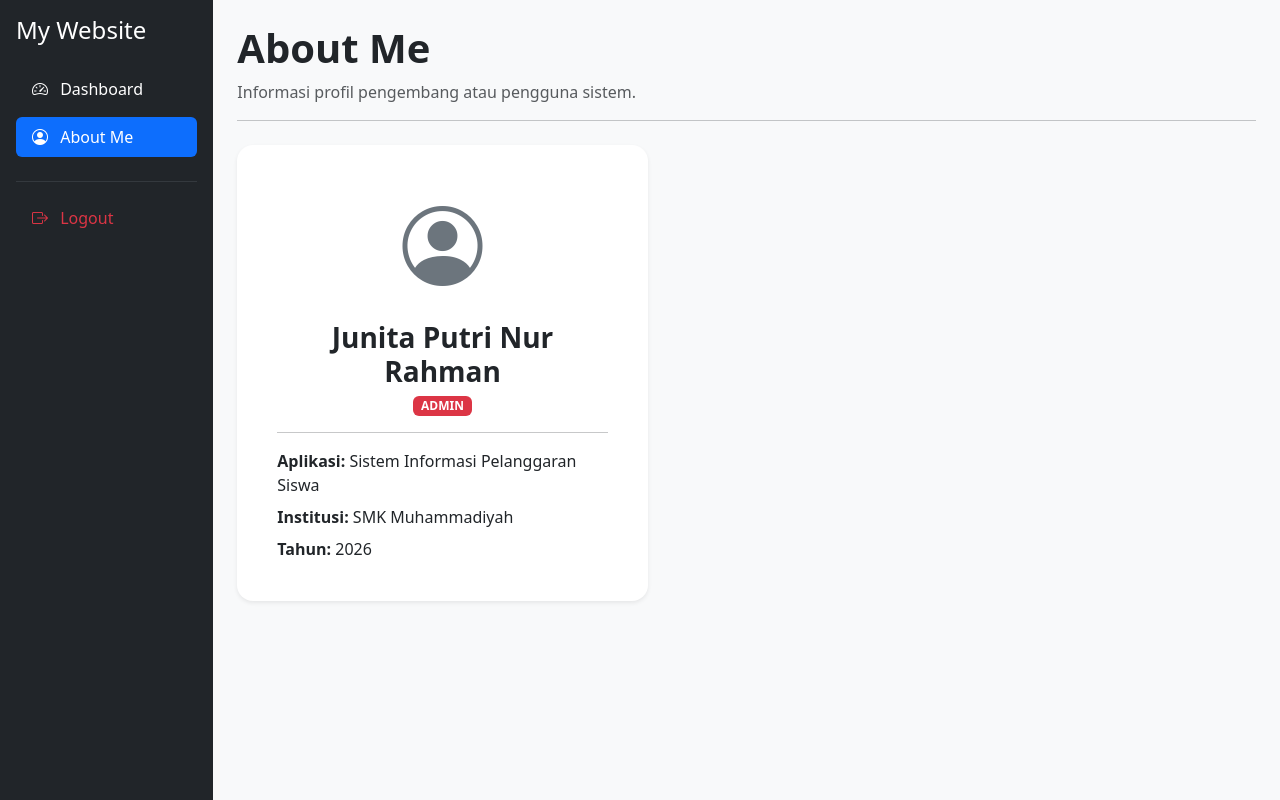
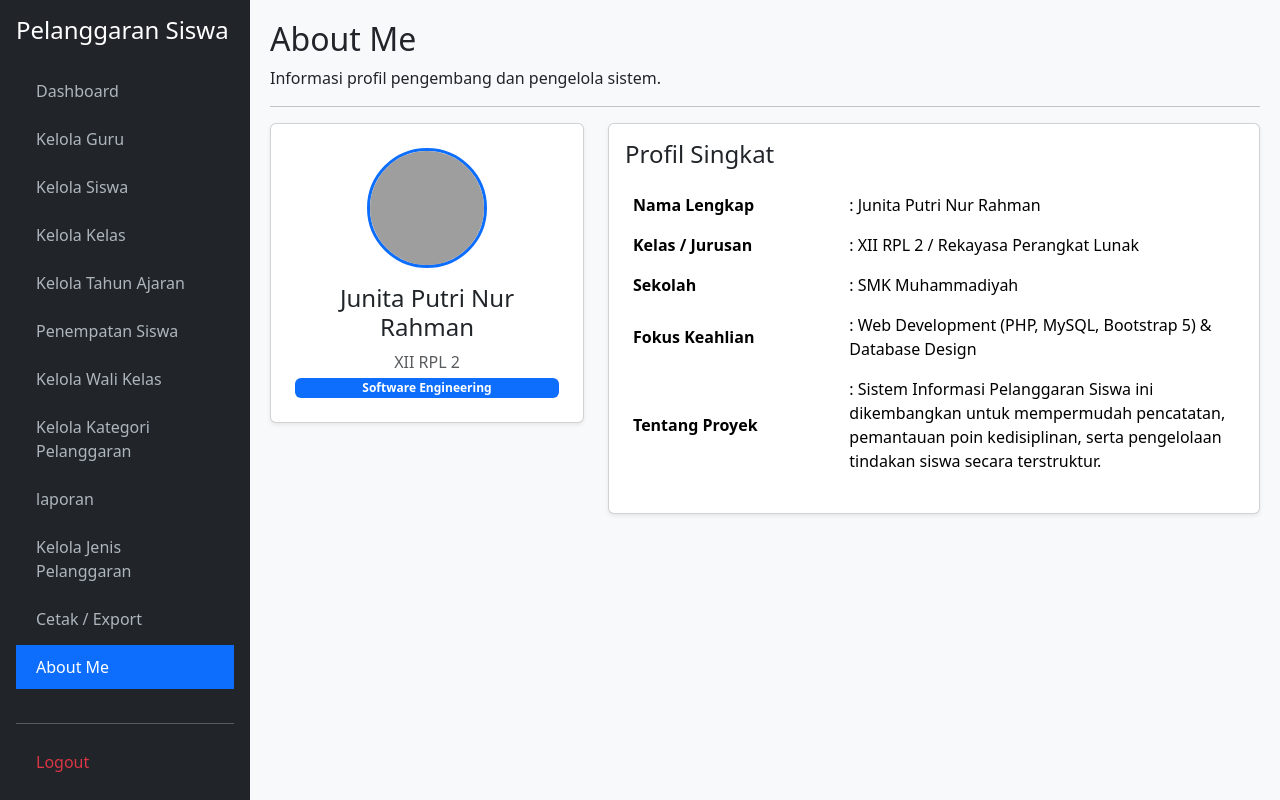
Before and after one commit to rijffput-a11y/ukk-2026, a PHP site: page /about_me.php in a window 1280 px wide. Run offline with PHP 8.4, Linux system fonts and the light colour scheme; a user stored in the database is signed in; grey boxes are pictures that could not be loaded.

Commit message:
code sudah beres sampei guru

```diff
--- a/about_me.php
+++ b/about_me.php
@@ -1,78 +1,107 @@
 <?php
 require_once 'koneksi.php';
+if (!isset($_SESSION['user_id'])) { header("Location: login.php"); exit(); }
 
-if (!isset($_SESSION['user_id'])) {
-    header("Location: login.php");
-    exit();
-}
-
-$role = $_SESSION['role'];
-// Menggunakan nama Anda secara langsung
-$nama = "Junita Putri Nur Rahman";
+$nama_user = $_SESSION['nama_user'] ?? 'Junita Putri Nur Rahman';
+$role = $_SESSION['role'] ?? 'admin';
 ?>
-
 <!DOCTYPE html>
 <html lang="id">
 <head>
-    <meta charset="UTF-8">
-    <meta name="viewport" content="width=device-width, initial-scale=1.0">
-    <title>About Me - Sistem Pelanggaran</title>
-    <!-- CSS Bootstrap 5 -->
+    <meta charset="UTF-8"><title>About Me - Pelanggaran Siswa</title>
     <link href="https://cdn.jsdelivr.net/npm/bootstrap@5.3.2/dist/css/bootstrap.min.css" rel="stylesheet">
-    <!-- Bootstrap Icons -->
-    <link href="https://cdn.jsdelivr.net/npm/bootstrap-icons@1.11.1/font/bootstrap-icons.css" rel="stylesheet">
+    <style>
+        body { background: #f8f9fa; }
+        .sidebar { min-height: 100vh; background: #212529; color: #fff; position: fixed; width: 250px; top: 0; left: 0; }
+        .sidebar a { color: #adb5bd; text-decoration: none; display: block; padding: 10px 20px; }
+        .sidebar a:hover, .sidebar a.active { color: #fff; background: #0d6efd; }
+        .main-content { margin-left: 250px; padding: 20px; }
+        .profile-img { width: 120px; height: 120px; object-fit: cover; border-radius: 50%; border: 3px solid #0d6efd; }
+    </style>
 </head>
-<body class="bg-light">
+<body>
 
-    <div class="container-fluid">
+    <!-- SIDEBAR -->
+    <div class="sidebar d-flex flex-column p-3">
+        <h4 class="text-white mb-4">Pelanggaran Siswa</h4>
+        <ul class="nav nav-pills flex-column mb-auto">
+            <li class="nav-item mb-1"><a href="dashboard.php">Dashboard</a></li>
+            <?php if ($role === 'admin'): ?>
+                <li class="nav-item mb-1"><a href="kelola_guru.php">Kelola Guru</a></li>
+                <li class="nav-item mb-1"><a href="kelola_siswa.php">Kelola Siswa</a></li>
+                <li class="nav-item mb-1"><a href="kelola_kelas.php">Kelola Kelas</a></li>
+                <li class="nav-item mb-1"><a href="kelola_tahun_ajaran.php">Kelola Tahun Ajaran</a></li>
+                <li class="nav-item mb-1"><a href="penempatan_siswa.php">Penempatan Siswa</a></li>
+                <li class="nav-item mb-1"><a href="kelola_wali_kelas.php">Kelola Wali Kelas</a></li>
+                <li class="nav-item mb-1"><a href="kelola_kategori_pelanggaran.php">Kelola Kategori Pelanggaran</a></li>
+                <li class="nav-item mb-1"><a href="laporan.php">laporan</a></li>
+                <li class="nav-item mb-1"><a href="kelola_jenis_pelanggaran.php">Kelola Jenis Pelanggaran</a></li>
+                <li class="nav-item mb-1"><a href="cetak_export.php">Cetak / Export</a></li>
+                <li class="nav-item mb-1"><a href="about_me.php" class="active">About Me</a></li>
+            <?php endif; ?>
+
+            <?php if ($role === 'guru'): ?>
+                <li class="nav-item mb-1"><a href="catat_pelanggaran.php">Catat Pelanggaran</a></li>
+                <li class="nav-item mb-1"><a href="tindakan.php">Tindakan</a></li>
+                <li class="nav-item mb-1"><a href="riwayat.php">Riwayat</a></li>
+                <li class="nav-item mb-1"><a href="rekap_poin.php">Rekap Poin</a></li>
+                <li class="nav-item mb-1"><a href="about_me.php" >About Me</a></li>
+            <?php endif; ?>
+        </ul>
+        <hr>
+        <a href="logout.php" class="text-danger">Logout</a>
+    </div>
+
+    <div class="main-content">
+        <h2>About Me</h2>
+        <p>Informasi profil pengembang dan pengelola sistem.</p>
+        <hr>
+
         <div class="row">
-            <!-- Sidebar -->
-            <div class="col-md-3 col-lg-2 bg-dark min-vh-100 p-3">
-                <h4 class="text-white mb-4">My Website</h4>
-                <ul class="nav nav-pills flex-column">
-                    <li class="nav-item mb-2">
-                        <a href="dashboard.php" class="nav-link text-white"><i class="bi bi-speedometer2 me-2"></i> Dashboard</a>
-                    </li>
-                    <li class="nav-item mb-2">
-                        <a href="about.php" class="nav-link active"><i class="bi bi-person-circle me-2"></i> About Me</a>
-                    </li>
-                    <hr class="text-secondary">
-                    <li class="nav-item">
-                        <a href="logout.php" class="nav-link text-danger"><i class="bi bi-box-arrow-right me-2"></i> Logout</a>
-                    </li>
-                </ul>
+            <div class="col-md-4 mb-4">
+                <div class="card shadow-sm text-center p-4">
+                    <div class="mb-3">
+                        <!-- Placeholder foto profil, ganti path gambar jika ada -->
+                        <img src="https://ui-avatars.com/api/?name=Junita+Putri+Nur+Rahman&background=0d6efd&color=fff&size=150" alt="Foto Profil" class="profile-img mx-auto">
+                    </div>
+                    <h4>Junita Putri Nur Rahman</h4>
+                    <p class="text-muted mb-1">XII RPL 2</p>
+                    <span class="badge bg-primary">Software Engineering</span>
+                </div>
             </div>
 
-            <!-- Main Content -->
-            <div class="col-md-9 col-lg-10 p-4">
-                <div class="mb-4">
-                    <h1 class="fw-bold">About Me</h1>
-                    <p class="text-muted">Informasi profil pengembang atau pengguna sistem.</p>
-                    <hr>
-                </div>
-
-                <div class="row">
-                    <div class="col-md-6 col-lg-5">
-                        <div class="card shadow-sm border-0 rounded-4 p-4 text-center">
-                            <div class="card-body">
-                                <div class="mb-3">
-                                    <i class="bi bi-person-circle text-secondary" style="font-size: 5rem;"></i>
-                                </div>
-                                <h3 class="fw-bold mb-1"><?= htmlspecialchars($nama); ?></h3>
-                                <p class="text-muted mb-3"><span class="badge bg-danger"><?= strtoupper(htmlspecialchars($role)); ?></span></p>
-                                <hr>
-                                <p class="text-start mb-2"><strong>Aplikasi:</strong> Sistem Informasi Pelanggaran Siswa</p>
-                                <p class="text-start mb-2"><strong>Institusi:</strong> SMK Muhammadiyah</p>
-                                <p class="text-start mb-0"><strong>Tahun:</strong> 2026</p>
-                            </div>
-                        </div>
+            <div class="col-md-8">
+                <div class="card shadow-sm">
+                    <div class="card-body">
+                        <h4 class="card-title mb-3">Profil Singkat</h4>
+                        <table class="table table-borderless align-middle">
+                            <tr>
+                                <th width="35%">Nama Lengkap</th>
+                                <td>: Junita Putri Nur Rahman</td>
+                            </tr>
+                            <tr>
+                                <th>Kelas / Jurusan</th>
+                                <td>: XII RPL 2 / Rekayasa Perangkat Lunak</td>
+                            </tr>
+                            <tr>
+                                <th>Sekolah</th>
+                                <td>: SMK Muhammadiyah</td>
+                            </tr>
+                            <tr>
+                                <th>Fokus Keahlian</th>
+                                <td>: Web Development (PHP, MySQL, Bootstrap 5) & Database Design</td>
+                            </tr>
+                            <tr>
+                                <th>Tentang Proyek</th>
+                                <td>: Sistem Informasi Pelanggaran Siswa ini dikembangkan untuk mempermudah pencatatan, pemantauan poin kedisiplinan, serta pengelolaan tindakan siswa secara terstruktur.</td>
+                            </tr>
+                        </table>
                     </div>
                 </div>
             </div>
         </div>
     </div>
 
-    <!-- JS Bootstrap 5 -->
-    <script src="https://cdn.jsdelivr.net/npm/bootstrap@5.3.2/dist/js/bootstrap.bundle.min.js"></script>
+<script src="https://cdn.jsdelivr.net/npm/bootstrap@5.3.2/dist/js/bootstrap.bundle.min.js"></script>
 </body>
 </html>
--- a/dashboard.php
+++ b/dashboard.php
@@ -41,7 +41,6 @@ $nama = $_SESSION['nama_user'];
                 <li class="nav-item mb-1"><a href="kelola_kategori_pelanggaran.php">Kelola Kategori Pelanggaran</a></li>
                 <li class="nav-item mb-1"><a href="laporan.php">laporan</a></li>
                 <li class="nav-item mb-1"><a href="kelola_jenis_pelanggaran.php">Kelola Jenis Pelanggaran</a></li>
-                <li class="nav-item mb-1"><a href="cetak_export.php">Cetak / Export</a></li>
                 <li class="nav-item mb-1"><a href="about_me.php">About Me</a></li>
             <?php endif; ?>
 
@@ -50,6 +49,7 @@ $nama = $_SESSION['nama_user'];
                 <li class="nav-item mb-1"><a href="tindakan.php">Tindakan</a></li>
                 <li class="nav-item mb-1"><a href="riwayat.php">Riwayat</a></li>
                 <li class="nav-item mb-1"><a href="rekap_poin.php">Rekap Poin</a></li>
+                <li class="nav-item mb-1"><a href="about_me.php">About Me</a></li>
             <?php endif; ?>
         </ul>
         <hr>
--- a/kelola_guru.php
+++ b/kelola_guru.php
@@ -52,7 +52,6 @@ $data = mysqli_query($koneksi, "SELECT * FROM t_guru");
             <li class="nav-item mb-1"><a href="kelola_kategori_pelanggaran.php">Kelola Kategori Pelanggaran</a></li>
             <li class="nav-item mb-1"><a href="laporan.php">laporan</a></li>
             <li class="nav-item mb-1"><a href="kelola_jenis_pelanggaran.php">Kelola Jenis Pelanggaran</a></li>
-            <li class="nav-item mb-1"><a href="cetak_export.php">Cetak / Export</a></li>
             <li class="nav-item mb-1"><a href="about.php">About Me</a></li>
         </ul>
         <hr>
--- a/kelola_jenis_pelanggaran.php
+++ b/kelola_jenis_pelanggaran.php
@@ -56,7 +56,6 @@ $opt_kategori = mysqli_query($koneksi, "SELECT * FROM t_pelanggaran_kategori");
             <li class="nav-item mb-1"><a href="kelola_kategori_pelanggaran.php">Kelola Kategori Pelanggaran</a></li>
             <li class="nav-item mb-1"><a href="laporan.php">laporan</a></li>
             <li class="nav-item mb-1"><a href="kelola_jenis_pelanggaran.php" class="active">Kelola Jenis Pelanggaran</a></li>
-            <li class="nav-item mb-1"><a href="cetak/export.php">Cetak / Export</a></li>
             <li class="nav-item mb-1"><a href="about_me.php">About Me</a></li>
         </ul>
         <hr><a href="logout.php" class="text-danger">Logout</a>
--- a/kelola_kategori_pelanggaran.php
+++ b/kelola_kategori_pelanggaran.php
@@ -52,7 +52,6 @@ $data = mysqli_query($koneksi, "SELECT * FROM t_pelanggaran_kategori");
             <li class="nav-item mb-1"><a href="kelola_kategori_pelanggaran.php" class="active">Kelola Kategori Pelanggaran</a></li>
             <li class="nav-item mb-1"><a href="laporan.php">laporan</a></li>
             <li class="nav-item mb-1"><a href="kelola_jenis_pelanggaran.php">Kelola Jenis Pelanggaran</a></li>
-            <li class="nav-item mb-1"><a href="cetak/export.php">Cetak / Export</a></li>
             <li class="nav-item mb-1"><a href="about_me.php">About Me</a></li>
         </ul>
         <hr><a href="logout.php" class="text-danger">Logout</a>
--- a/kelola_kelas.php
+++ b/kelola_kelas.php
@@ -59,7 +59,6 @@ $data = mysqli_query($koneksi, "SELECT * FROM t_kelas");
                 <li class="nav-item mb-1"><a href="kelola_kategori_pelanggaran.php">Kelola Kategori Pelanggaran</a></li>
                 <li class="nav-item mb-1"><a href="laporan.php">laporan</a></li>
                 <li class="nav-item mb-1"><a href="kelola_jenis_pelanggaran.php">Kelola Jenis Pelanggaran</a></li>
-                <li class="nav-item mb-1"><a href="cetak/export.php">Cetak / Export</a></li>
                 <li class="nav-item mb-1"><a href="about_me.php">About Me</a></li>
             <?php endif; ?>
 
--- a/kelola_siswa.php
+++ b/kelola_siswa.php
@@ -62,7 +62,6 @@ $data = mysqli_query($koneksi, "SELECT * FROM t_siswa");
                 <li class="nav-item mb-1"><a href="kelola_kategori_pelanggaran.php">Kelola Kategori Pelanggaran</a></li>
                 <li class="nav-item mb-1"><a href="laporan.php">laporan</a></li>
                 <li class="nav-item mb-1"><a href="kelola_jenis_pelanggaran.php">Kelola Jenis Pelanggaran</a></li>
-                <li class="nav-item mb-1"><a href="cetak/export.php">Cetak / Export</a></li>
                 <li class="nav-item mb-1"><a href="about_me.php">About Me</a></li>
             <?php endif; ?>
 
--- a/kelola_tahun_ajaran.php
+++ b/kelola_tahun_ajaran.php
@@ -60,7 +60,6 @@ $data = mysqli_query($koneksi, "SELECT * FROM t_tahun_ajaran");
                 <li class="nav-item mb-1"><a href="kelola_kategori_pelanggaran.php">Kelola Kategori Pelanggaran</a></li>
                 <li class="nav-item mb-1"><a href="laporan.php">laporan</a></li>
                 <li class="nav-item mb-1"><a href="kelola_jenis_pelanggaran.php">Kelola Jenis Pelanggaran</a></li>
-                <li class="nav-item mb-1"><a href="cetak/export.php">Cetak / Export</a></li>
                 <li class="nav-item mb-1"><a href="about_me.php">About Me</a></li>
             <?php endif; ?>
 
--- a/kelola_wali_kelas.php
+++ b/kelola_wali_kelas.php
@@ -59,7 +59,6 @@ $opt_guru = mysqli_query($koneksi, "SELECT * FROM t_guru");
             <li class="nav-item mb-1"><a href="kelola_kategori_pelanggaran.php">Kelola Kategori Pelanggaran</a></li>
             <li class="nav-item mb-1"><a href="laporan.php">laporan</a></li>
             <li class="nav-item mb-1"><a href="kelola_jenis_pelanggaran.php">Kelola Jenis Pelanggaran</a></li>
-            <li class="nav-item mb-1"><a href="cetak/export.php">Cetak / Export</a></li>
             <li class="nav-item mb-1"><a href="about_me.php">About Me</a></li>
         </ul>
         <hr><a href="logout.php" class="text-danger">Logout</a>
--- a/penempatan_siswa.php
+++ b/penempatan_siswa.php
@@ -59,7 +59,6 @@ $opt_kelas = mysqli_query($koneksi, "SELECT * FROM t_kelas");
             <li class="nav-item mb-1"><a href="kelola_kategori_pelanggaran.php">Kelola Kategori Pelanggaran</a></li>
             <li class="nav-item mb-1"><a href="laporan.php">laporan</a></li>
             <li class="nav-item mb-1"><a href="kelola_jenis_pelanggaran.php">Kelola Jenis Pelanggaran</a></li>
-            <li class="nav-item mb-1"><a href="cetak/export.php">Cetak / Export</a></li>
             <li class="nav-item mb-1"><a href="about_me.php">About Me</a></li>
         </ul>
         <hr><a href="logout.php" class="text-danger">Logout</a>
```
Also changed, not shown: catat_pelanggaran.php (added, +51 -0 lines), cetak_export.php (deleted, +0 -111 lines), laporan.php (+50 -15 lines), rekap_poin.php (added, +83 -0 lines), riwayat.php (added, +80 -0 lines), tindakan.php (added, +123 -0 lines).
